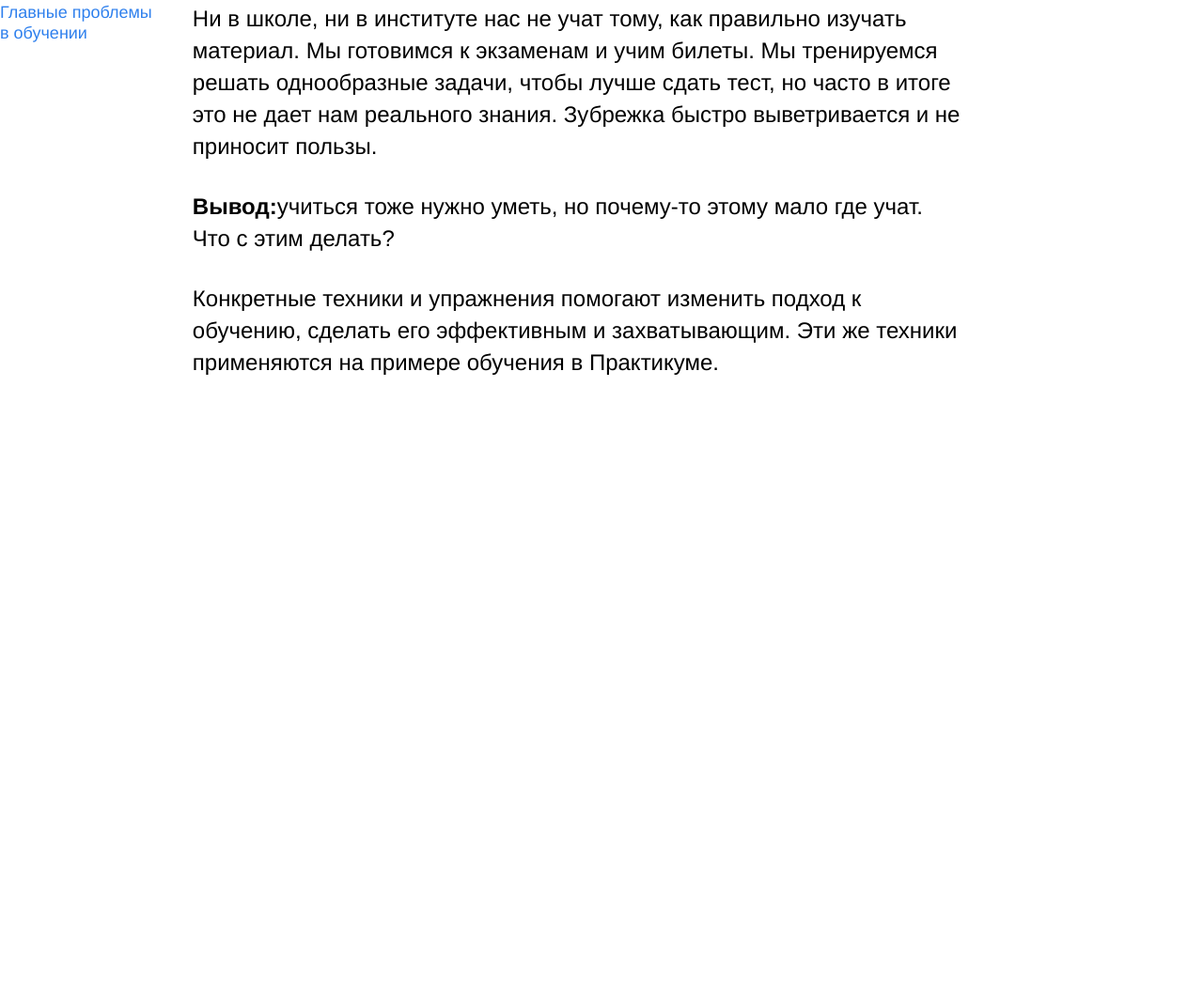
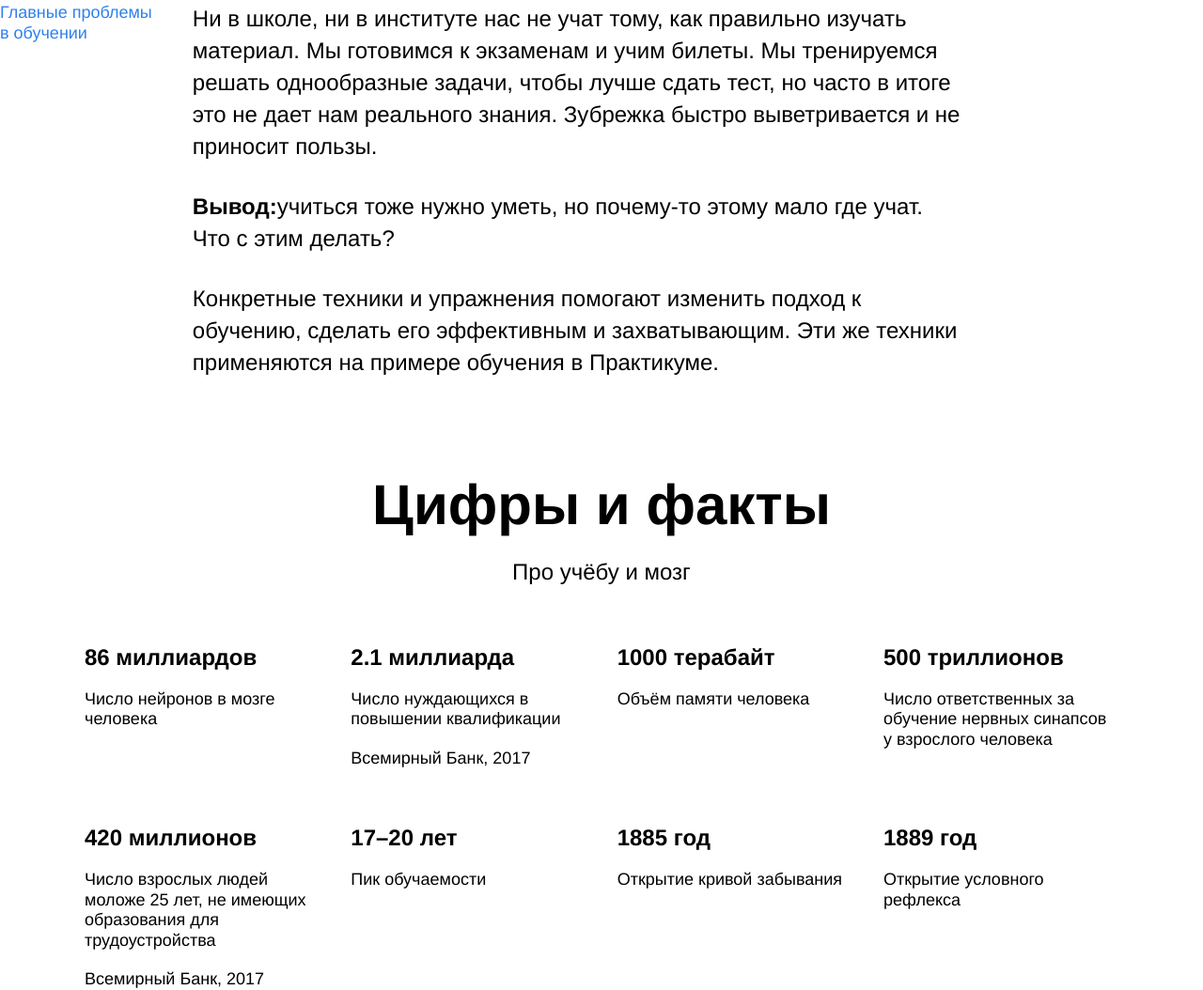
Before and after one commit to AmourDamage/how-to-learn, a plain HTML site: page index.html in a window 1280 px wide. Shown: the part 853-1907 px from the top of the page at 94% size. Before the commit the page ends 1256 px from the top, so only its background shows below. Drawn offline with Linux system fonts and the light colour scheme.

Commit message:
digitals done

```diff
--- a/index.html
+++ b/index.html
@@ -38,6 +38,75 @@
           </div>
         </div>
       </section>
+
+
+      <section class="digits">
+
+      <h3 class="section-title">Цифры и факты</h3>
+
+      <h4 class="section-subtitle">Про учёбу и мозг</h4>
+
+      <div class="table">
+        <div class="table__cell">
+          <ul>
+            <li class="table__heading">86 миллиардов</li>
+            <li class="table__text">Число нейронов в мозге человека</li>
+          </ul>
+        </div>
+
+        <div class="table__cell">
+          <ul>
+            <li class="table__heading">2.1 миллиарда</li>
+            <li class="table__text">Число нуждающихся в повышении квалификации</li>
+            <li class="table__text">Всемирный Банк, 2017</li>
+          </ul>
+        </div>
+
+        <div class="table__cell">
+          <ul>
+            <li class="table__heading">1000 терабайт</li>
+            <li class="table__text">Объём памяти человека</li>
+          </ul>
+        </div>
+
+        <div class="table__cell">
+          <ul>
+            <li class="table__heading">500 триллионов</li>
+            <li class="table__text">Число ответственных за обучение нервных синапсов у взрослого человека</li>
+          </ul>
+        </div>
+
+        <div class="table__cell">
+          <ul>
+            <li class="table__heading">420 миллионов</li>
+            <li class="table__text">Число взрослых людей моложе 25 лет, не имеющих образования для трудоустройства</li>
+            <li class="table__text">Всемирный Банк, 2017</li>
+          </ul>
+        </div>
+
+        <div class="table__cell">
+          <ul>
+            <li class="table__heading">17–20 лет</li>
+            <li class="table__text">Пик обучаемости</li>
+          </ul>
+        </div>
+
+        <div class="table__cell">
+          <ul>
+            <li class="table__heading">1885 год</li>
+            <li class="table__text">Открытие кривой забывания</li>
+          </ul>
+        </div>
+
+        <div class="table__cell">
+          <ul>
+            <li class="table__heading">1889 год</li>
+            <li class="table__text">Открытие условного рефлекса</li>
+          </ul>
+        </div>
+      </div>
+
+      </section>
     </main>
 
   </div>
--- a/styles/style.css
+++ b/styles/style.css
@@ -105,6 +105,7 @@
   display: flex;
   justify-content: space-between;
   width: 80%;
+
 }
 
 .two-columns__brief {
@@ -121,7 +122,6 @@
   width: 80%;
   min-width: 784px;
   margin: 0px;
-  padding: 0px;
 }
 
 .two-columns__paragraph {
@@ -130,6 +130,7 @@
   font-size: 24px;
   line-height: 34px;
   font-weight: normal;
+
 }
 
 .two-columns__span-accent {
@@ -143,3 +144,69 @@
 .two-columns__paragraph:last-child {
   padding-bottom: 0px;
 }
+
+.digits {
+  padding-top: 100px;
+  display: flex;
+  flex-direction: column;
+  align-items: center;
+  justify-content: center;
+}
+
+.section-title {
+  margin: 0px;
+  padding: 0px 0px 20px 0px;
+  width: 60%;
+  line-height: 1.15;
+  font-size: 60px;
+  font-weight: 600;
+  text-align: center;
+}
+
+.section-subtitle {
+  padding: 0px 0px 60px 0px;
+  width: 60%;
+  margin: 0px;
+  line-height: 34px;
+  font-size: 24px;
+  font-weight: normal;
+  text-align: center;
+}
+
+.table {
+  display: flex;
+  flex-wrap: wrap;
+  width: 1100px;
+  justify-content: space-between;
+  row-gap: 60px;
+
+
+}
+
+ul {
+  list-style: none;
+  margin: 0px;
+  padding: 0px;
+}
+
+.table__cell {
+  width: 250px;
+}
+
+.table__heading {
+  padding-bottom: 20px;
+  line-height: 1.15;
+  font-size: 24px;
+  font-weight: 600;
+}
+
+.table__text {
+  padding-bottom: 20px;
+  line-height: 1.2;
+  font-size: 18px;
+  font-weight: normal;
+}
+
+.table__text:last-child{
+  padding-bottom: 0px;
+}
```
